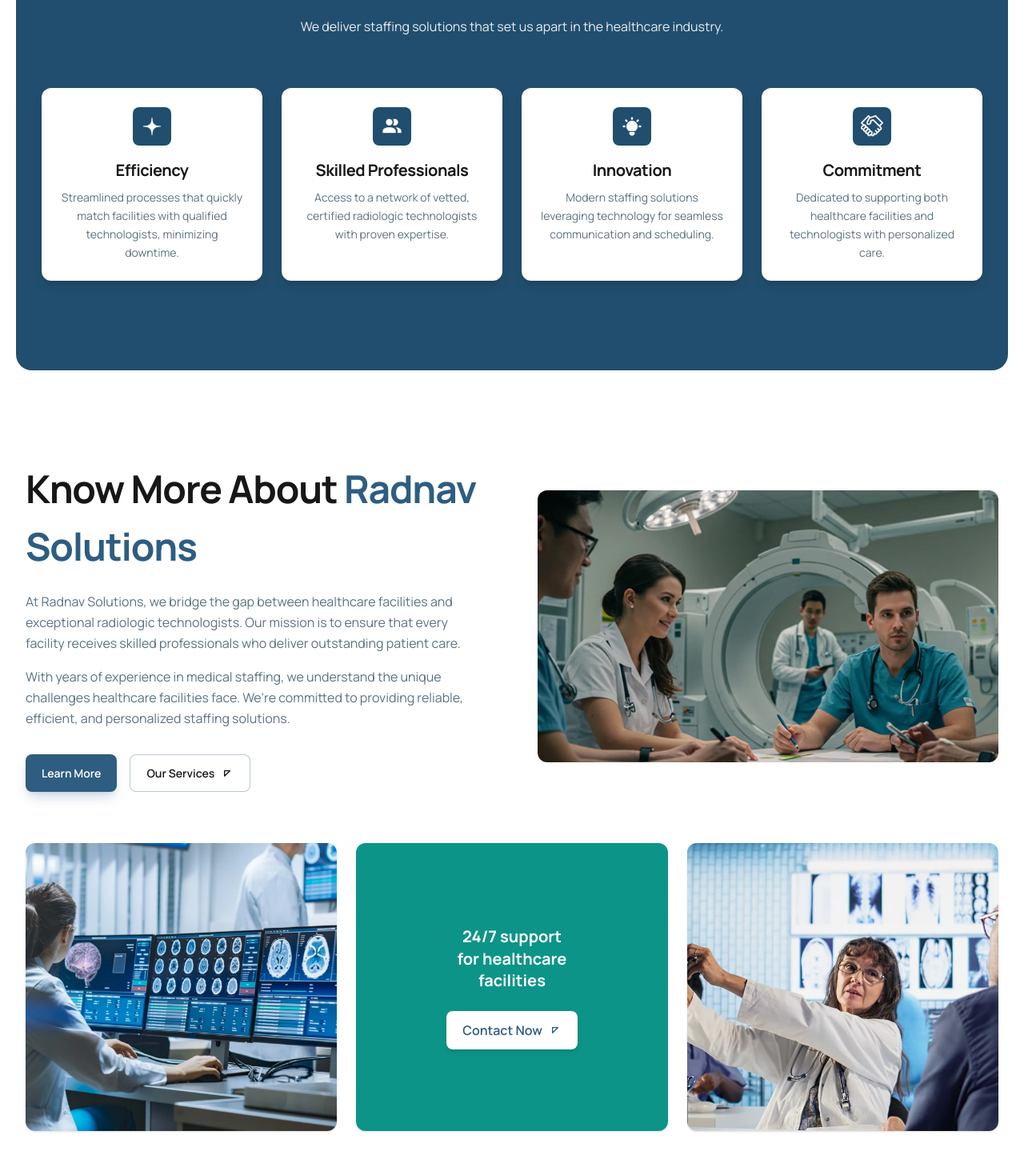
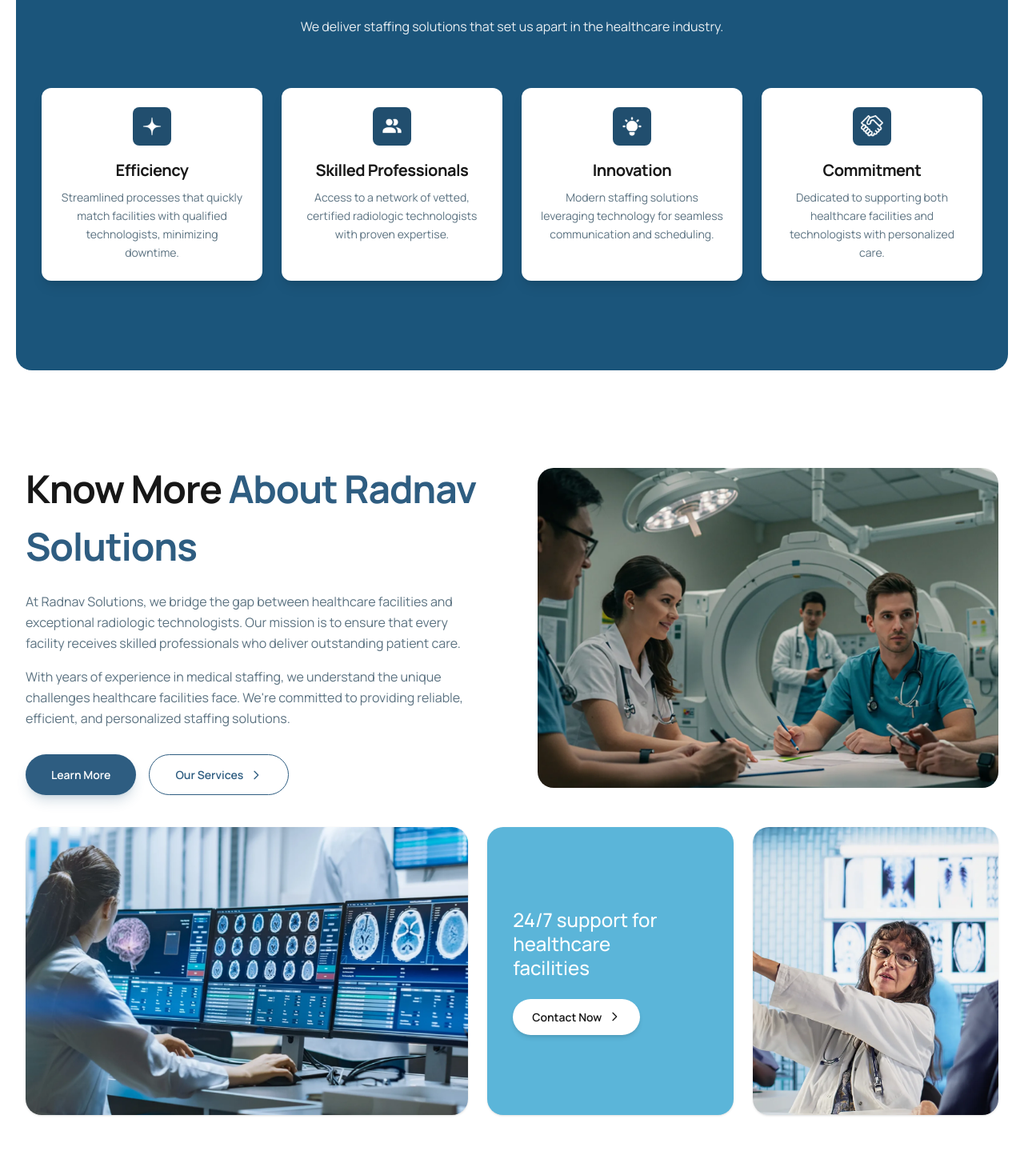
Before and after one commit to Abdullah-Software-Engineer/radnav-hatch, a Next.js app: page / in a window 1280 px wide. Shown: the part 1206-2660 px from the top of the page at 80% size. Built offline with nearby package versions, Linux system fonts and the light colour scheme.

Commit message:
Refactor AboutUs and WhyChooseRadnav sections for improved layout and styling. Updated icon paths, adjusted text content, and enhanced button styles for better user experience. Added background image to WhyChooseRadnav section for visual appeal.

```diff
--- a/Sections/home/AboutUs/AboutUs.tsx
+++ b/Sections/home/AboutUs/AboutUs.tsx
@@ -15,7 +15,7 @@
       strokeLinecap="round"
       strokeLinejoin="round"
       strokeWidth={2}
-      d="M7 17L17 7M17 7h-10v10"
+      d="M9 5l7 7-7 7"
     />
   </svg>
 );
@@ -34,8 +34,7 @@
               id="about-heading"
               className="text-[30px] font-bold tracking-tight text-[#171717] md:text-[30px] lg:text-[48px] xl:text-[48px]"
             >
-              Know More About{" "}
-              <span className="text-[#2E5D81]">Radnav Solutions</span>
+              Know More <span className="text-[#2E5D81]">About Radnav Solutions</span>
             </h2>
             <p className="mt-5 text-[#5B7281] text-[14px] md:text-[14px] lg:text-[16px] xl:text-[16px] leading-relaxed">
               At Radnav Solutions, we bridge the gap between healthcare
@@ -52,20 +51,20 @@
             <div className="mt-8 flex flex-wrap gap-4">
               <Link
                 href="/about"
-                className="inline-flex items-center justify-center rounded-lg bg-[#2E5D81] px-5 py-3 text-[14px] font-semibold text-white shadow-lg shadow-[#2E5D81]/20 transition hover:bg-[#264a6a] focus:outline-none focus-visible:ring-2 focus-visible:ring-[#32709D] focus-visible:ring-offset-2"
+                className="inline-flex items-center justify-center rounded-[30px] bg-[#2E5D81] px-8 py-3.5 text-[14px] font-semibold text-white shadow-lg shadow-[#2E5D81]/20 transition hover:bg-[#264a6a] focus:outline-none focus-visible:ring-2 focus-visible:ring-[#32709D] focus-visible:ring-offset-2"
               >
                 Learn More
               </Link>
               <Link
                 href="/services"
-                className="inline-flex items-center gap-2 rounded-lg border border-[#8BA3B6]/60 bg-white px-5 py-3 text-[14px] font-semibold text-[#171717] transition hover:bg-[#f8fafc] focus:outline-none focus-visible:ring-2 focus-visible:ring-[#32709D] focus-visible:ring-offset-2"
+                className="inline-flex items-center gap-2 rounded-[30px] border border-[#2E5D81] bg-white px-8 py-3.5 text-[14px] font-semibold text-[#2E5D81] transition hover:bg-[#f8fafc] focus:outline-none focus-visible:ring-2 focus-visible:ring-[#32709D] focus-visible:ring-offset-2"
               >
                 Our Services
                 <ArrowIcon />
               </Link>
             </div>
           </div>
-          <div className="relative aspect-4/3 overflow-hidden rounded-xl lg:aspect-auto lg:min-h-[340px]">
+          <div className="relative aspect-4/3 overflow-hidden rounded-[20px] lg:aspect-auto lg:h-[400px]">
             <Image
               src="/home/about-us/image.webp"
               alt="Healthcare professional at workstation reviewing medical imaging"
@@ -76,34 +75,39 @@
           </div>
         </div>
 
-        {/* Bottom: three equal-height cards — image, teal CTA, image */}
-        <div className="mt-12 grid grid-cols-1 gap-6 sm:mt-14 md:mt-16 lg:grid-cols-3 lg:gap-6 lg:h-[360px]">
-          <article className="relative min-h-[280px] overflow-hidden rounded-xl shadow-sm lg:min-h-full lg:h-full">
+        {/* Bottom: customized grid layout */}
+        <div className="mt-6 grid grid-cols-1 gap-6 sm:mt-8 md:mt-10 lg:grid-cols-[1.8fr_1fr_1fr] lg:gap-6 lg:h-[360px]">
+          {/* Left: Wide image */}
+          <article className="relative min-h-[280px] overflow-hidden rounded-[20px] shadow-sm lg:min-h-full lg:h-full">
             <Image
               src="/home/about-us/Rectangle (1).webp"
               alt="Doctor explaining X-ray results to patient"
               fill
               className="object-cover"
-              sizes="(max-width: 1024px) 100vw, 33vw"
+              sizes="(max-width: 1024px) 100vw, 50vw"
             />
           </article>
-          <article className="flex min-h-[280px] flex-col items-center justify-center rounded-xl bg-[#0d9488] px-6 py-8 text-center shadow-sm sm:px-8 sm:py-10 lg:min-h-full lg:h-full">
-            <p className="text-[20px] font-bold leading-snug text-white">
-              24/7 support
+
+          {/* Middle: Blue card */}
+          <article className="flex min-h-[280px] flex-col items-start justify-center rounded-[20px] bg-[#5BB5D9] px-6 py-8 text-left shadow-sm sm:px-8 sm:py-10 lg:min-h-full lg:h-full">
+            <p className="text-[24px] font-medium leading-tight text-white">
+              24/7 support for
               <br />
-              for healthcare
+              healthcare
               <br />
               facilities
             </p>
             <Link
               href="/contact"
-              className="mt-6 inline-flex items-center gap-2 rounded-lg bg-white px-5 py-3 text-[16px] font-semibold text-[#2E5D81] shadow-md transition hover:bg-gray-50 focus:outline-none focus-visible:ring-2 focus-visible:ring-white/50 focus-visible:ring-offset-2 focus-visible:ring-offset-[#0d9488]"
+              className="mt-6 inline-flex items-center gap-2 rounded-full bg-white px-6 py-3 text-[14px] font-semibold text-[#171717] shadow-md transition hover:bg-gray-50 focus:outline-none focus-visible:ring-2 focus-visible:ring-white/50 focus-visible:ring-offset-2 focus-visible:ring-offset-[#5BB5D9]"
             >
               Contact Now
               <ArrowIcon />
             </Link>
           </article>
-          <article className="relative min-h-[280px] overflow-hidden rounded-xl shadow-sm lg:min-h-full lg:h-full">
+
+          {/* Right: Standard image */}
+          <article className="relative min-h-[280px] overflow-hidden rounded-[20px] shadow-sm lg:min-h-full lg:h-full">
             <Image
               src="/home/about-us/Rectangle (2).webp"
               alt="Medical team discussion in facility"
--- a/Sections/home/WhyChooseRadnav/WhyChooseRadnav.tsx
+++ b/Sections/home/WhyChooseRadnav/WhyChooseRadnav.tsx
@@ -36,8 +36,20 @@
       aria-labelledby="why-choose-heading"
     >
       {/* Container with 20px margins and 20px border radius */}
-      <div className="mx-5 sm:mx-5 md:mx-5 lg:mx-5 bg-[#214E6E] rounded-[20px] py-16 sm:py-20 md:py-24 lg:py-28">
-        <div className="mx-auto max-w-[1390px] px-4 sm:px-6 lg:px-8">
+      <div className="mx-5 sm:mx-5 md:mx-5 lg:mx-5 relative rounded-[20px] overflow-hidden py-16 sm:py-20 md:py-24 lg:py-28">
+        {/* Background Image */}
+        <div className="absolute inset-0">
+          <Image
+            src="/home/whychooseus.png"
+            alt=""
+            fill
+            className="object-cover"
+            sizes="100vw"
+            priority
+          />
+        </div>
+        {/* Content with relative positioning */}
+        <div className="relative z-10 mx-auto max-w-[1390px] px-4 sm:px-6 lg:px-8">
           <header className="text-center max-w-2xl mx-auto mb-12 sm:mb-14 md:mb-16">
             <h2
               id="why-choose-heading"
```
Also changed, not shown: public/home/whychooseus.png (added).
